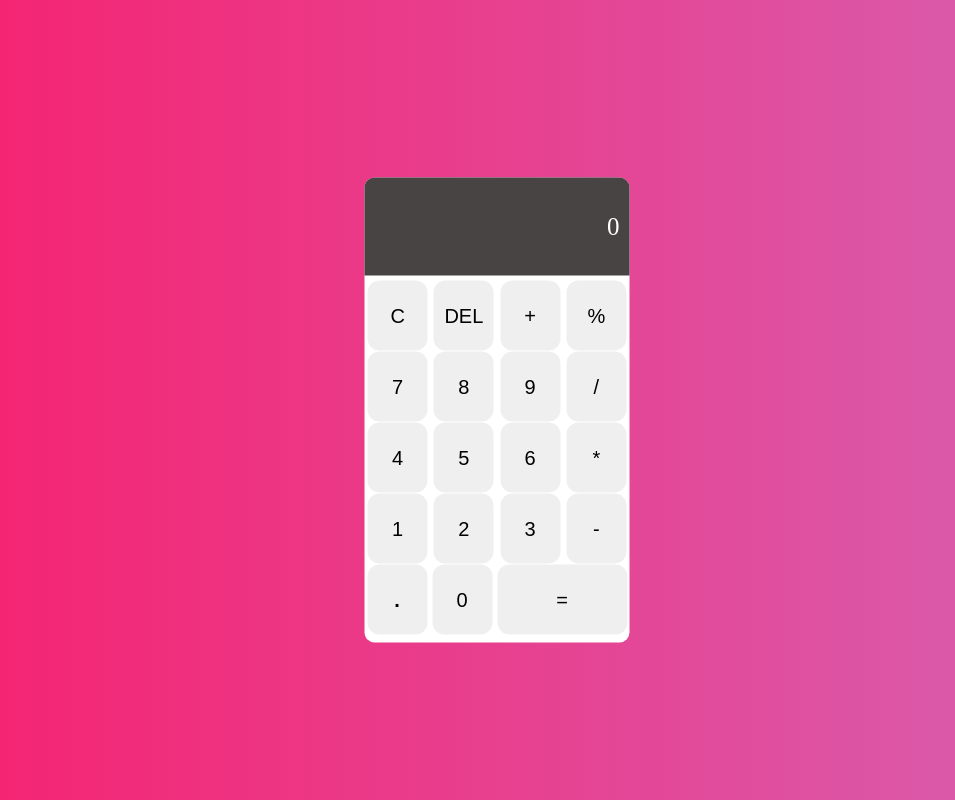
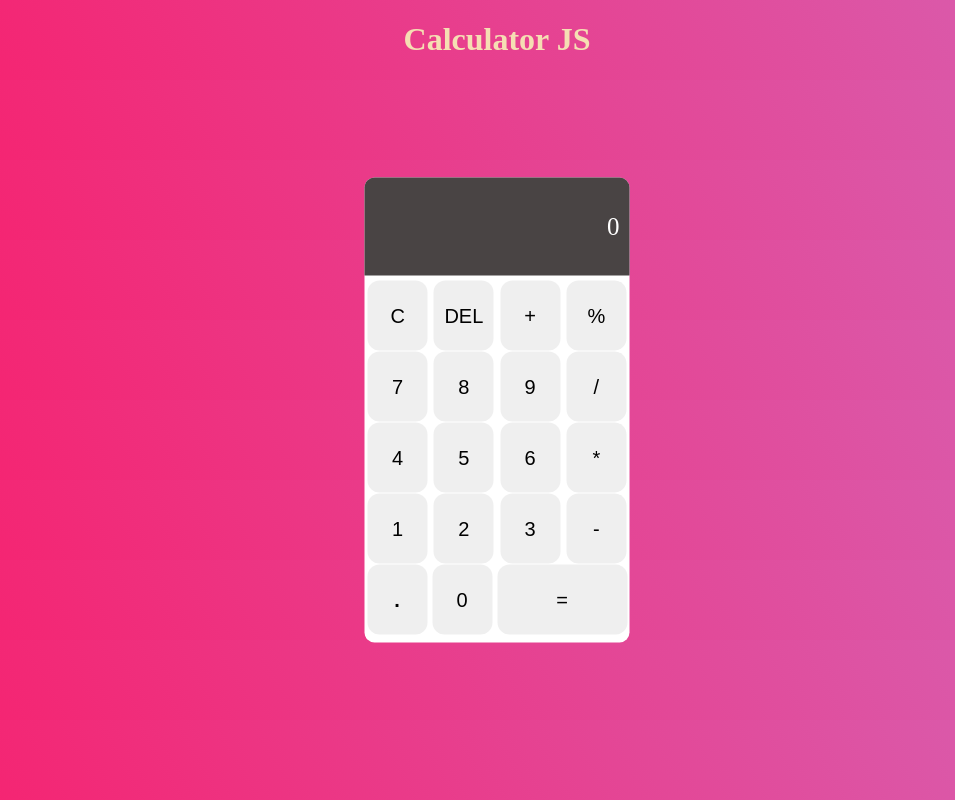
Before and after one commit to adi-4444/Calculator-JS, a plain HTML site: page calc.html in a window 1280 px wide. Shown: the whole page, without its empty margins (143-1098 px from the left). Drawn offline with Linux system fonts and the light colour scheme.

Commit message:
Small Changes

```diff
--- a/calc.css
+++ b/calc.css
@@ -1,5 +1,9 @@
 body {
-   background: linear-gradient(60deg, rgb(248, 30, 107),rgb(214, 98, 179));
+	background: linear-gradient(60deg, rgb(248, 30, 107), rgb(214, 98, 179));
+}
+.title {
+	text-align: center;
+	color: wheat;
 }
 .calculator_block {
 	position: absolute;
@@ -8,7 +12,7 @@ body {
 	margin-top: 10px;
 	transform: translate(-50%, -50%);
 	border-radius: 10px;
-   background:white;
+	background: white;
 	width: 265px;
 	height: 465px;
 }
@@ -42,18 +46,18 @@ body {
 	text-align: center;
 	transition: 0.2s all linear;
 }
-.row button:hover{
+.row button:hover {
 	background-color: #67f39d;
 }
 
-.row button:active{
+.row button:active {
 	background-color: #eeb3b3;
 }
 
-#equal{
+#equal {
 	width: 130px;
 }
 
-#dot{
+#dot {
 	font-weight: 600;
 }
--- a/calc.html
+++ b/calc.html
@@ -1,12 +1,15 @@
 <!DOCTYPE html>
 <html lang="en">
+
 <head>
-      <meta charset="utf-8"/>
-      <mata name="viewport" content="width=device-width initial-scale=1.0" />
-      <title>Calculator</title>
-      <link rel="stylesheet" href="calc.css"/>
+   <meta charset="utf-8" />
+   <meta name="viewport" content="width=device-width initial-scale=1.0" />
+   <title>Calculator JS</title>
+   <link rel="stylesheet" href="calc.css" />
 </head>
+
 <body>
+   <h1 class="title">Calculator JS</h1>
    <div class="calculator_block">
       <div class="claculator_display">
          <p id="result">0</p>
@@ -46,4 +49,5 @@
    </div>
    <script src="calc.js"></script>
 </body>
+
 </html>
```
Lines whose indentation alone changed are shown as unchanged.
